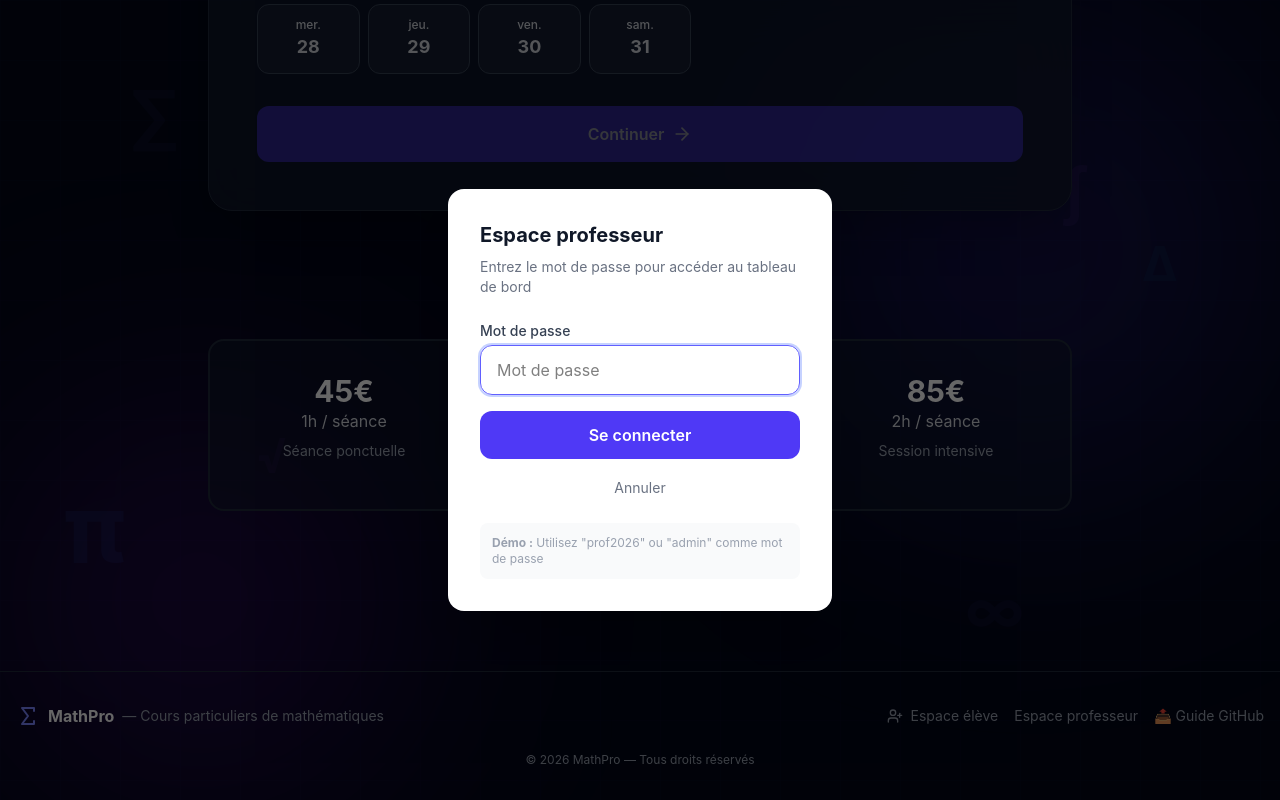
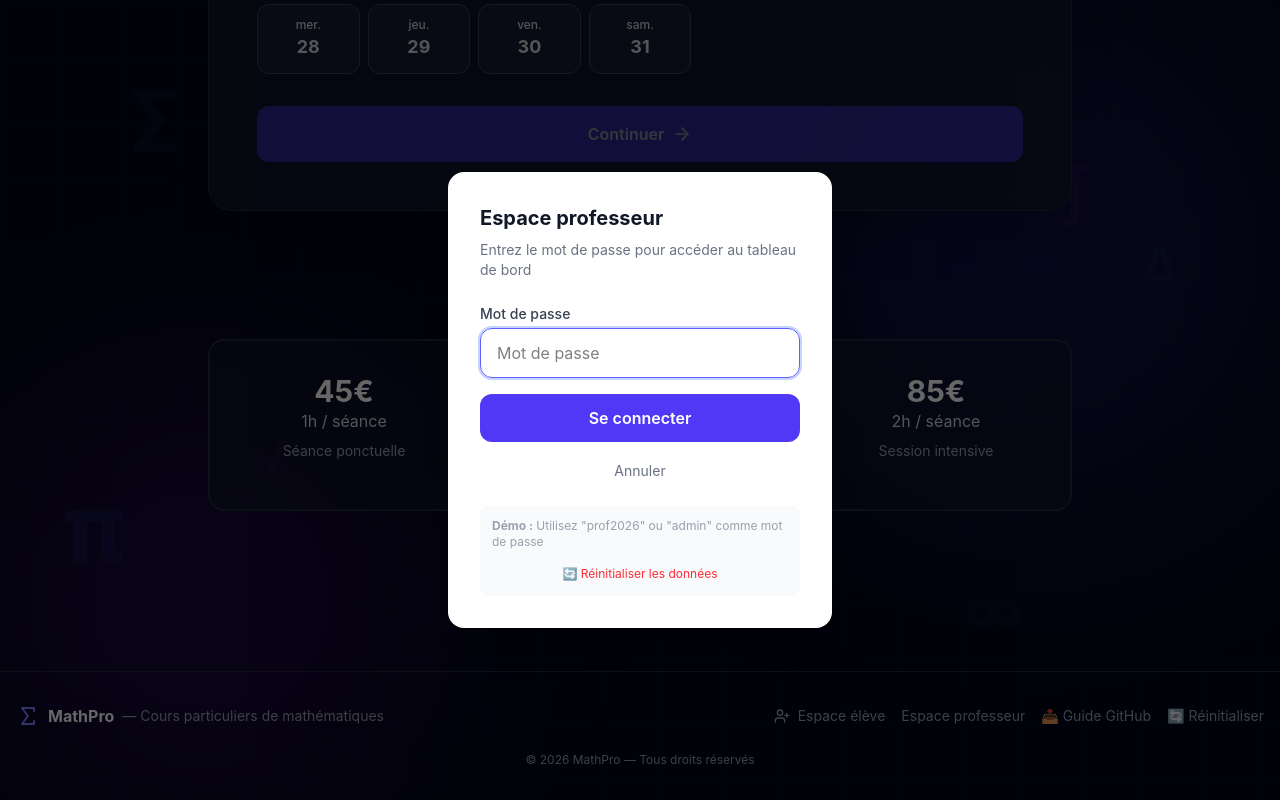
Before and after one commit to nbaya88/Oumayma-website, a React (Vite) app: page / in a window 1280 px wide. Both pictures are taken after a click on the button "Espace professeur". Shown: the part 2052-2852 px from the top of the page. Built offline with nearby package versions, Linux system fonts and the light colour scheme.

Commit message:
Mise à jour du site

```diff
--- a/src/App.tsx
+++ b/src/App.tsx
@@ -20,11 +20,18 @@ function AppContent() {
   const [password, setPassword] = useState('');
   const [showLogoutWarning, setShowLogoutWarning] = useState<'student' | 'professor' | null>(null);
   const [pendingAction, setPendingAction] = useState<(() => void) | null>(null);
+  const [showResetPage, setShowResetPage] = useState(false);
 
   // Check URL hash for admin/student access
   useEffect(() => {
     const handleHashChange = () => {
       const hash = window.location.hash;
+
+      // Page de réinitialisation
+      if (hash === '#reset') {
+        setShowResetPage(true);
+        return;
+      }
 
       // Vérifier si l'utilisateur essaie d'accéder à l'espace professeur alors qu'il est connecté en tant qu'élève
       if (hash === '#admin' && currentStudentId && !isAdmin) {
@@ -59,6 +66,7 @@ function AppContent() {
       } else if (hash === '' || hash === '#' || hash === '#home') {
         // Retour à l'accueil
         setCurrentPage('home');
+        setShowResetPage(false);
       }
     };
     handleHashChange();
@@ -128,6 +136,58 @@ function AppContent() {
     return <StudentLoginPage />;
   }
 
+  // Reset page
+  if (showResetPage) {
+    return (
+      <div className="min-h-screen bg-gradient-to-br from-red-50 to-orange-50 flex items-center justify-center p-4">
+        <div className="bg-white rounded-2xl shadow-2xl max-w-md w-full p-8">
+          <div className="text-center mb-6">
+            <div className="w-16 h-16 bg-red-100 rounded-full flex items-center justify-center mx-auto mb-4">
+              <svg className="w-8 h-8 text-red-600" fill="none" stroke="currentColor" viewBox="0 0 24 24">
+                <path strokeLinecap="round" strokeLinejoin="round" strokeWidth={2} d="M12 9v2m0 4h.01m-6.938 4h13.856c1.54 0 2.502-1.667 1.732-3L13.732 4c-.77-1.333-2.694-1.333-3.464 0L3.34 16c-.77 1.333.192 3 1.732 3z" />
+              </svg>
+            </div>
+            <h2 className="text-2xl font-bold text-gray-900 mb-2">Réinitialisation des données</h2>
+            <p className="text-gray-600 text-sm">
+              Cette action va supprimer toutes les données locales (élèves, rendez-vous, factures, etc.) et recharger les données de démonstration.
+            </p>
+          </div>
+
+          <div className="space-y-3">
+            <button
+              onClick={() => {
+                localStorage.clear();
+                window.location.href = '/';
+              }}
+              className="w-full bg-red-600 text-white py-3 rounded-xl font-semibold hover:bg-red-700 transition-all"
+            >
+              🗑️ Réinitialiser toutes les données
+            </button>
+
+            <button
+              onClick={() => {
+                window.location.href = '/';
+              }}
+              className="w-full bg-gray-200 text-gray-700 py-3 rounded-xl font-semibold hover:bg-gray-300 transition-all"
+            >
+              ← Retour à l'accueil
+            </button>
+          </div>
+
+          <div className="mt-6 p-4 bg-blue-50 border border-blue-200 rounded-xl">
+            <p className="text-sm text-blue-800">
+              <strong>💡 Astuce :</strong> Après la réinitialisation, utilisez ces identifiants :
+            </p>
+            <div className="mt-2 text-xs text-blue-700 space-y-1">
+              <div><strong>Professeur :</strong> mot de passe <code className="bg-blue-100 px-1 rounded">prof2026</code></div>
+              <div><strong>Élève :</strong> marie.dupont@email.com / <code className="bg-blue-100 px-1 rounded">Marie2026</code></div>
+            </div>
+          </div>
+        </div>
+      </div>
+    );
+  }
+
   // Home page
   return (
     <>
@@ -168,9 +228,20 @@ function AppContent() {
             </div>
 
             <div className="mt-6 p-3 bg-gray-50 rounded-lg">
-              <p className="text-xs text-gray-400">
+              <p className="text-xs text-gray-400 mb-2">
                 <strong>Démo :</strong> Utilisez "prof2026" ou "admin" comme mot de passe
               </p>
+              <button
+                onClick={() => {
+                  if (confirm('Réinitialiser toutes les données ? Cette action est irréversible.')) {
+                    localStorage.clear();
+                    location.reload();
+                  }
+                }}
+                className="w-full text-xs text-red-500 hover:text-red-700 transition-colors mt-2"
+              >
+                🔄 Réinitialiser les données
+              </button>
             </div>
           </div>
         </div>
--- a/src/pages/HomePage.tsx
+++ b/src/pages/HomePage.tsx
@@ -894,6 +894,12 @@ export default function HomePage() {
               >
                 📤 Guide GitHub
               </a>
+              <a
+                href="#reset"
+                className={`text-sm transition-colors ${theme === 'dark' ? 'text-gray-400 hover:text-gray-200' : 'text-gray-600 hover:text-gray-800'}`}
+              >
+                🔄 Réinitialiser
+              </a>
             </div>
           </div>
           <div className={`text-center text-xs mt-6 ${theme === 'dark' ? 'text-gray-400' : 'text-gray-600'}`}>
```
